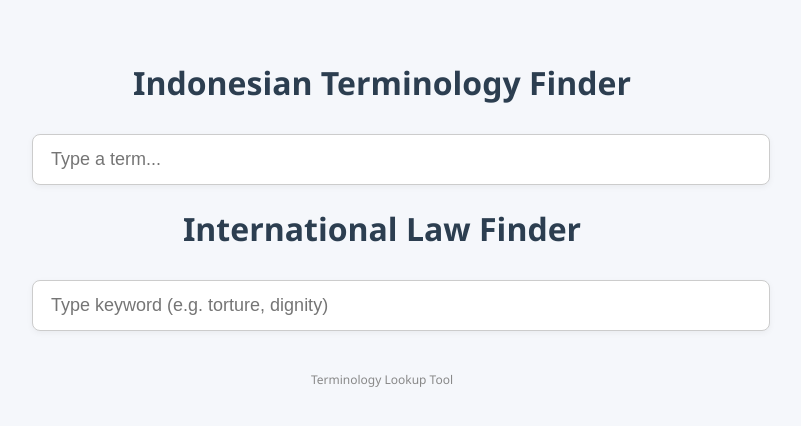
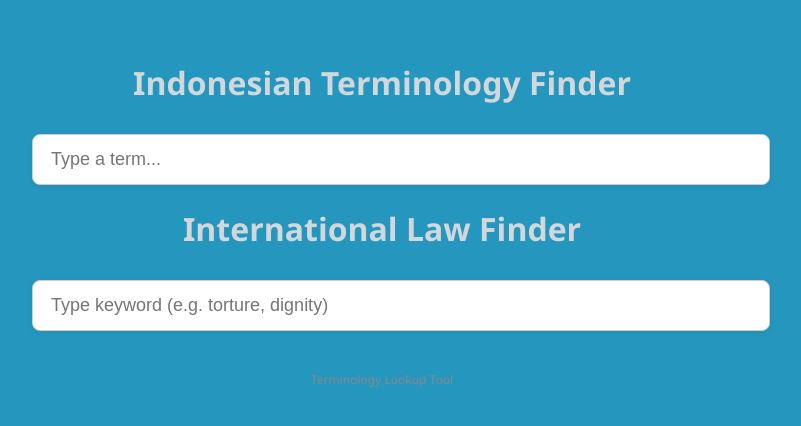
Before and after one commit to Magiper/terminology-finder, a plain HTML site: page index.html in a window 1280 px wide. Shown: the whole page, without its empty margins (258-1059 px from the left). Drawn offline with Linux system fonts and the light colour scheme.

Commit message:
Update index.html

```diff
--- a/index.html
+++ b/index.html
@@ -9,7 +9,7 @@
 
 body{
   font-family: "Segoe UI", Arial, sans-serif;
-background:#f5f7fb;
+  background:#2596be;
   margin:0;
   padding:40px;
 }
@@ -21,7 +21,7 @@ margin:auto;
 
 h1{
   text-align:center;
-color:#2c3e50;
+  color:#d1d7da;
   margin-bottom:30px;
 }
 
```
Lines whose indentation alone changed are shown as unchanged.
